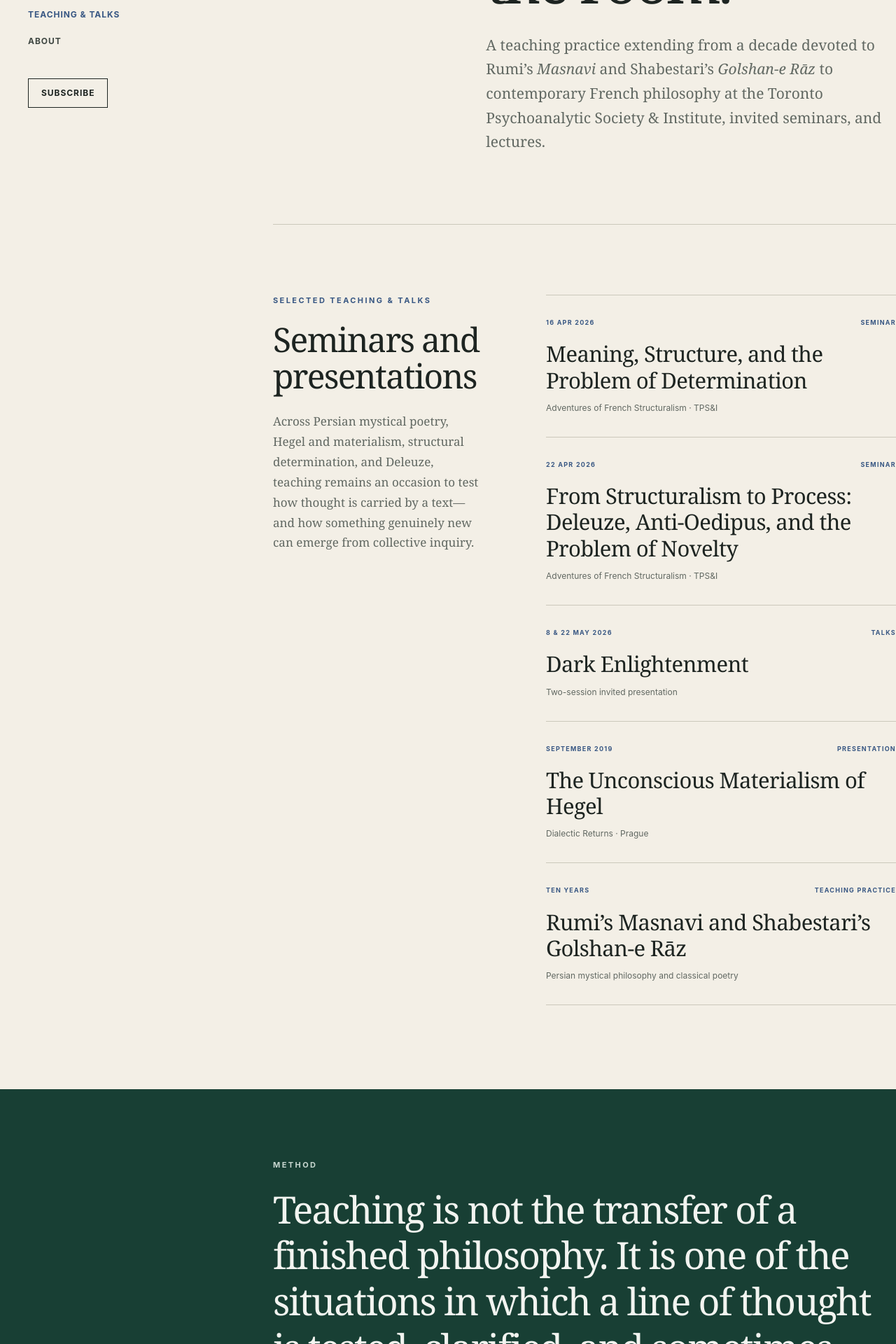
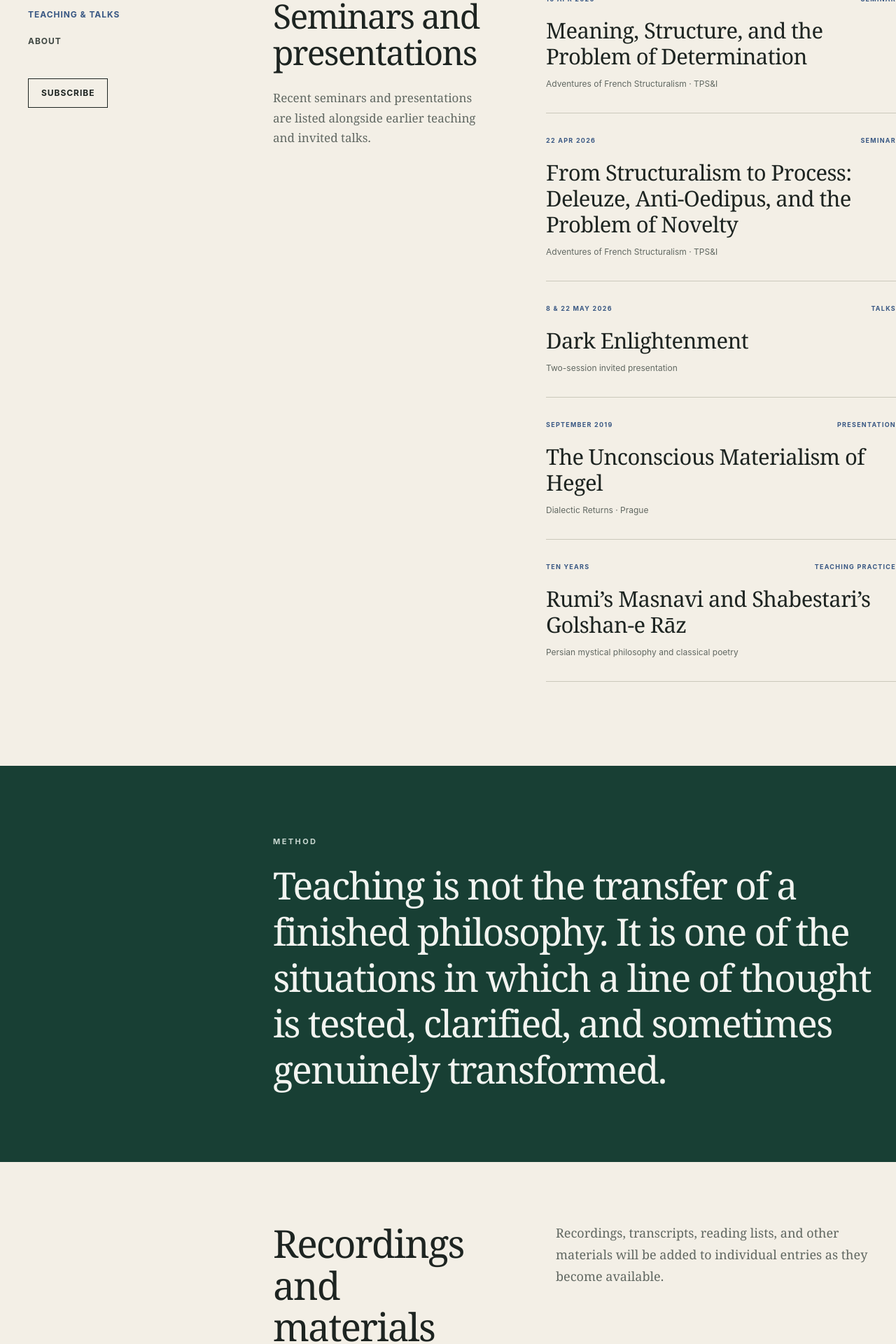
Before and after one commit to mohammad-naderi/mrnaderi.org, a Next.js app: page /teaching in a window 1280 px wide. Shown: the part 260-2180 px from the top of the page at 70% size. Built offline with nearby package versions, Linux system fonts and the light colour scheme.

Commit message:
Refine Teaching and Talks page

```diff
--- a/app/teaching/page.tsx
+++ b/app/teaching/page.tsx
@@ -1,5 +1,5 @@
 import type { Metadata } from "next";
-import { PageIntro, SiteFooter, SiteHeader } from "@/components/site";
+import { SiteFooter, SiteHeader } from "@/components/site";
 
 export const metadata: Metadata = { title: "Teaching & Talks" };
 
@@ -40,25 +40,26 @@ export default function TeachingPage() {
   return (
     <>
       <SiteHeader />
-      <main>
-        <PageIntro eyebrow="Teaching & talks" title="Philosophy in the room.">
+      <main className="teaching-page">
+        <section className="teaching-title shell">
+          <h1>Teaching &amp; Talks</h1>
+        </section>
+
+        <section className="page-description shell">
           <p>
-            A teaching practice extending from a decade devoted to Rumi’s
-            <em> Masnavi</em> and Shabestari’s <em>Golshan-e Rāz</em> to contemporary
-            French philosophy at the Toronto Psychoanalytic Society &amp; Institute,
-            invited seminars, and lectures.
+            Selected teaching, seminars, and talks. Recordings, transcripts, and
+            related materials will be linked here where available; selected
+            transcripts will also be published on Substack.
           </p>
-        </PageIntro>
+        </section>
 
         <section className="teaching-section shell">
           <div className="teaching-aside">
-            <p className="eyebrow">Selected teaching & talks</p>
+            <p className="eyebrow">Selected</p>
             <h2>Seminars and presentations</h2>
             <p>
-              Across Persian mystical poetry, Hegel and materialism, structural
-              determination, and Deleuze, teaching remains an occasion to test
-              how thought is carried by a text—and how something genuinely new
-              can emerge from collective inquiry.
+              Recent seminars and presentations are listed alongside earlier
+              teaching and invited talks.
             </p>
           </div>
           <div className="session-list">
@@ -89,8 +90,8 @@ export default function TeachingPage() {
         <section className="materials-note shell">
           <h2>Recordings and materials</h2>
           <p>
-            Selected descriptions, reading lists, recordings, and teaching
-            materials will be added as the archive is assembled.
+            Recordings, transcripts, reading lists, and other materials will be
+            added to individual entries as they become available.
           </p>
         </section>
       </main>
```
